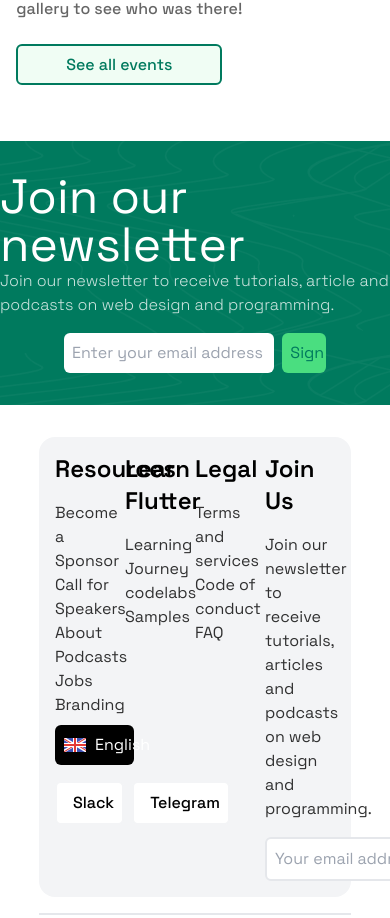
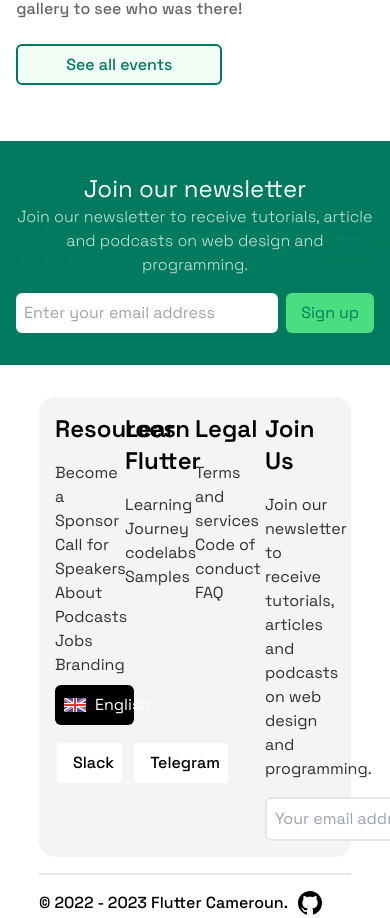
Before and after one commit to octopse/flutter-website-cmr, a Next.js app: page / in a window 390 px wide. Shown: the part 5451-6369 px from the top of the page. Built offline with nearby package versions, Linux system fonts and the light colour scheme.

Commit message:
Responsive Newsletter-section

```diff
--- a/components/Newsletter.jsx
+++ b/components/Newsletter.jsx
@@ -3,13 +3,13 @@
 
 function Newsletter(){
     return(
-        <section className="py-8 bg-brand text-white mt-16 flex flex-col items-center justify-center" style={{backgroundImage: `url(${bgImage.src})`}}>
-            <form className="flex flex-col items-center justify-center">
-                <h2 className="text-5xl">Join our newsletter</h2>
+        <section className="py-8 bg-brand text-white mt-16 flex flex-col items-center justify-center bg-contain bg-center bg-no-repeat" style={{backgroundImage: `url(${bgImage.src})`}}>
+            <form className="flex flex-col items-center justify-center px-4 text-center">
+                <h2 className="text-2xl font- sm:text-5xl sm:font-base">Join our newsletter</h2>
                 <p className="font-light opacity-80">Join our newsletter to receive tutorials, article and podcasts on web design and programming.</p>
-                <div className="flex w-full space-x-2 px-16 mt-4">
-                    <input type="text" placeholder="Enter your email address" className="p-2 w-5/6 rounded-md outline-none text-black"/>
-                    <input type="submit" value="Sign up" className="bg-green-400 text-brand rounded-md p-2 w-1/6 cursor-pointer hover:opacity-60" />
+                <div className="flex w-full space-x-2 mt-4 sm:px-16">
+                    <input type="text" placeholder="Enter your email address" className="p-2 w-9/12 xsm:w-5/6 rounded-md outline-none text-black"/>
+                    <input type="submit" value="Sign up" className="bg-green-400 text-brand rounded-md p-2 w-3/12 xsm:w-1/6 cursor-pointer hover:opacity-60" />
                 </div>
             </form>
         </section>
```
